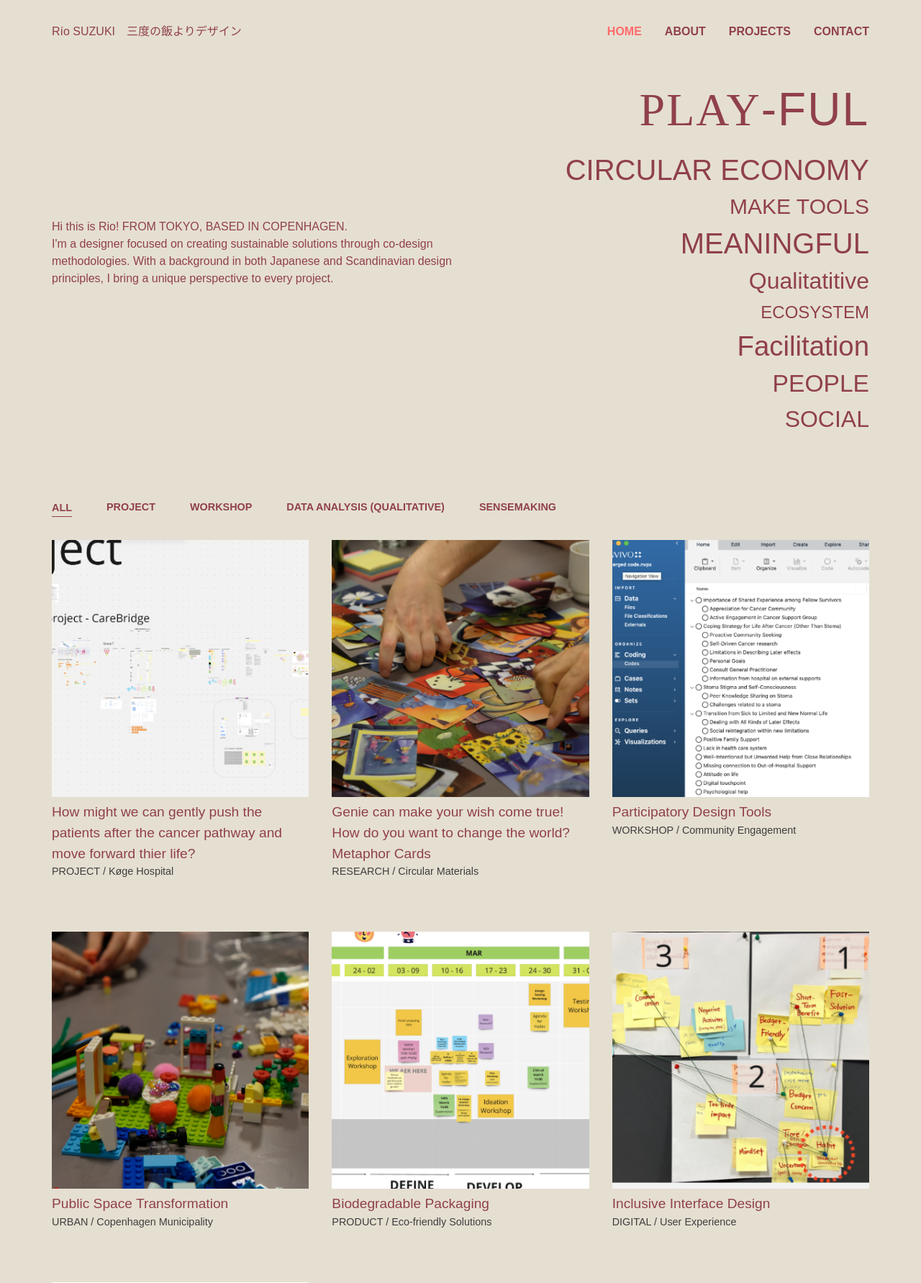
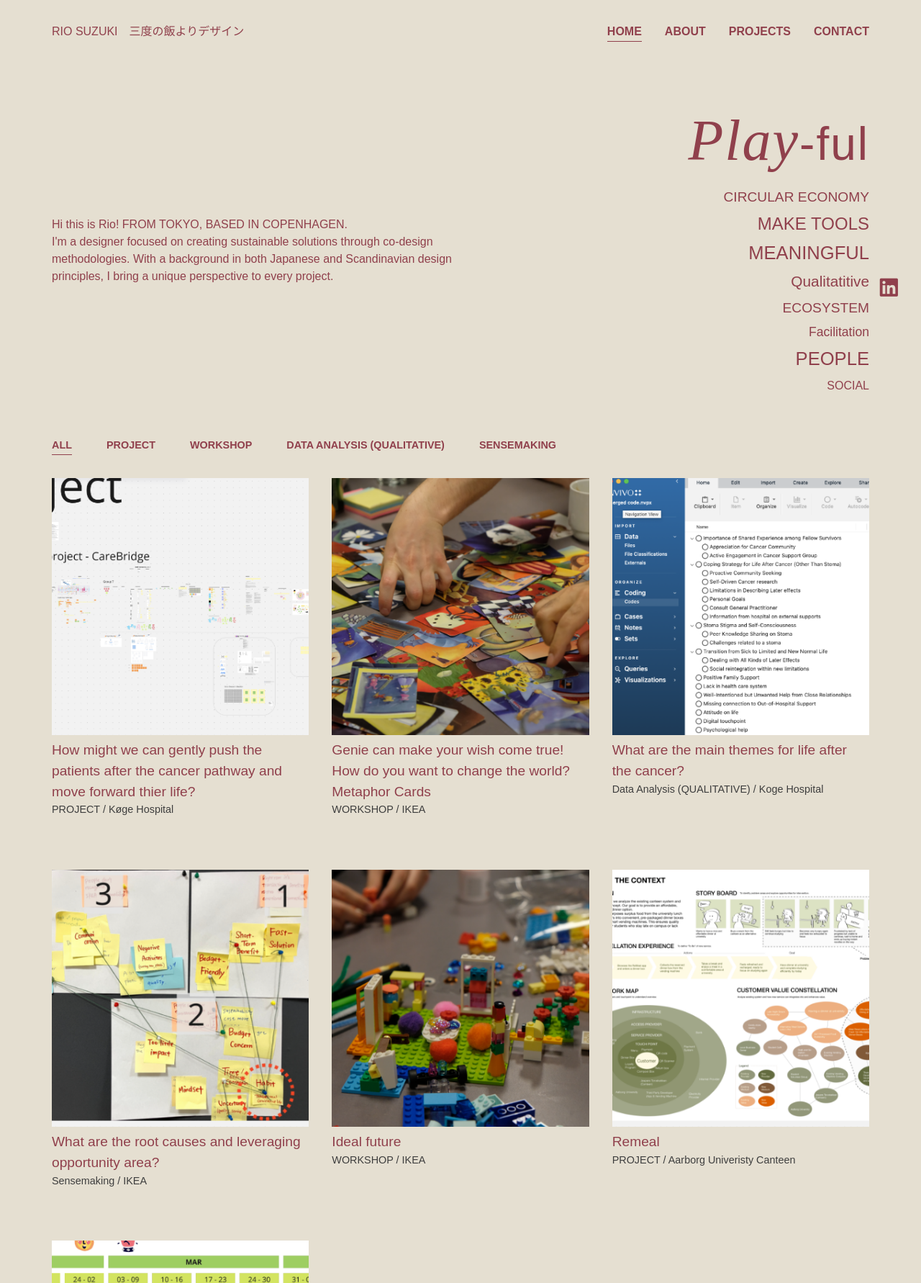
Before and after one commit to rinkun555/portfolio, a PHP site: page / in a window 1280 px wide. Shown: the top 1782 px of the page at 72% size. Run offline with PHP 8.4, Linux system fonts and the light colour scheme; some web fonts are replaced.

Commit message:
linkedin

```diff
--- a/index.html
+++ b/index.html
@@ -10,13 +10,21 @@
     <link href="https://fonts.googleapis.com/css2?family=Helvetica:wght@400;700&family=Times+New+Roman:ital,wght@0,400;0,700;1,700&display=swap" rel="stylesheet">
     <link href="https://fonts.cdnfonts.com/css/times-new-roman" rel="stylesheet">
     <link rel="stylesheet" href="https://use.typekit.net/bds6nij.css">
+    <!-- Font Awesome for social icons -->
+    <link rel="stylesheet" href="https://cdnjs.cloudflare.com/ajax/libs/font-awesome/6.4.0/css/all.min.css">
 </head>
 <body>
+    <div class="social-icons">
+        <a href="https://www.linkedin.com/in/yourprofile" target="_blank" rel="noopener noreferrer" aria-label="LinkedIn Profile">
+            <i class="fab fa-linkedin"></i>
+        </a>
+    </div>
+
     <div class="container">
         <nav class="top-nav">
             <ul>
                 <li class="name-section">
-                    <span>Río SUZUKI</span>
+                    <span>RIO SUZUKI</span>
                     <span>三度の飯よりデザイン</span>
                 </li>
                 <div class="menu-section">
@@ -35,7 +43,7 @@
                 <p>Hi this is Rio! FROM TOKYO, BASED IN COPENHAGEN.<br>I'm a designer focused on creating sustainable solutions through co-design methodologies. With a background in both Japanese and Scandinavian design principles, I bring a unique perspective to every project.</p>
             </div>
                 <div class="keyword-cloud">
-                  <h2 class="main-title"><span class="italic">PLAY</span>-FUL</h2>
+                  <h2 class="main-title"><span class="italic">Play</span>-ful</h2>
                     <span class="keyword-circular">CIRCULAR ECONOMY</span>
                     <span class="keyword-tools">MAKE TOOLS</span>
                     <span class="keyword-MEANINGFUL">MEANINGFUL</span>
@@ -69,46 +77,46 @@
                     <img src="img/project_ikea_metaphorcards.png" alt="IKEA workshop using metaphor cards to explore patient experiences.">
                     <div class="project-info">
                         <h3>Genie can make your wish come true! How do you want to change the world? Metaphor Cards</h3>
-                        <p class="project-category">RESEARCH / Circular Materials</p>
+                        <p class="project-category">WORKSHOP / IKEA</p>
                     </div>
                 </div>
                 <div class="project-card" data-category="workshop">
                     <img src="img/project_koge_coding.png" alt="NVivo screenshot showing qualitative coding for cancer survivors.">
                     <div class="project-info">
-                        <h3>Participatory Design Tools</h3>
-                        <p class="project-category">WORKSHOP / Community Engagement</p>
+                        <h3>What are the main themes for life after the cancer?</h3>
+                        <p class="project-category">Data Analysis (QUALITATIVE) / Koge Hospital</p>
                     </div>
                 </div>
                 <div class="project-card" data-category="project">
+                    <img src="img/project_ikea_rootcauses.png" alt="Root cause mapping exercise with post-it notes and string connections.">
+                    <div class="project-info">
+                        <h3>What are the root causes and leveraging opportunity area?</h3>
+                        <p class="project-category">Sensemaking / IKEA</p>
+                    </div>
+                </div>
+                <div class="project-card" data-category="data-analysis">
                     <img src="img/project_ikea_legobricks.png" alt="Make tool session with LEGO bricks for ideation and storytelling.">
                     <div class="project-info">
-                        <h3>Public Space Transformation</h3>
-                        <p class="project-category">URBAN / Copenhagen Municipality</p>
+                        <h3>Ideal future</h3>
+                        <p class="project-category">WORKSHOP / IKEA</p>
+                    </div>
+                </div>
+                <div class="project-card" data-category="project">
+                    <img src="img/project_canteen_value_map.png" alt="Customer value constellation and storyboard for a university canteen project.">
+                    <div class="project-info">
+                        <h3>Remeal</h3>
+                        <p class="project-category">PROJECT / Aarborg Univeristy Canteen</p>
                     </div>
                 </div>
                 <div class="project-card" data-category="sensemaking">
                     <img src="img/project_IKEA.png" alt="Project timeline for IKEA workshop series shown on a planning board.">
                     <div class="project-info">
-                        <h3>Biodegradable Packaging</h3>
+                        <h3>Redesigning IKEA Loyality Program</h3>
                         <p class="project-category">PRODUCT / Eco-friendly Solutions</p>
                     </div>
                 </div>
-                <div class="project-card" data-category="data-analysis">
-                    <img src="img/project_ikea_rootcauses.png" alt="Root cause mapping exercise with post-it notes and string connections.">
-                    <div class="project-info">
-                        <h3>Inclusive Interface Design</h3>
-                        <p class="project-category">DIGITAL / User Experience</p>
-                    </div>
-                </div>
-                <div class="project-card" data-category="project">
-                    <img src="img/project_canteen_value_map.png" alt="Customer value constellation and storyboard for a university canteen project.">
-                    <div class="project-info">
-                        <h3>Public Space Transformation</h3>
-                        <p class="project-category">URBAN / Copenhagen Municipality</p>
-                    </div>
-                </div>
             </section>
-            <p class="accent-text">I can make a matcha Latte from Japan and would love to talk in person</p>
+            <p class="accent-text">I can make a matcha Latte 🍵 and would love to have a casual talk in person</p>
         </main>
 
         <footer>
--- a/styles.css
+++ b/styles.css
@@ -151,16 +151,23 @@ h3 {
     color: #90404C;
     font-weight: 700;
     transition: color 0.3s;
+    padding-bottom: 0.3rem; /* ボーダーのためのパディング追加 */
+    border-bottom: 1px solid transparent; /* 透明ボーダーをデフォルトで設定 */
 }
 
-.top-nav a:hover,
+.top-nav a:hover {
+    color: #90404c50;
+}
+
 .top-nav a.active {
-    color: #ff6b6b;
+    border-bottom: 1px solid #90404C;
+    color: #90404C;
+    font-weight: 700;
 }
 
 /* Main content */
 .title-section {
-    margin-bottom: 6rem;
+    margin:6rem 0 4rem;
     display: flex;
     flex-wrap: wrap;
     gap: 2rem;
@@ -192,38 +199,36 @@ h3 {
 }
 
 .keyword-cloud .italic {
-    font-family: "garamond-premier-pro-display", serif;
-    font-weight: 300;
-    font-style: normal;
+    font-family: "cormorant-garamond", serif;
+    font-weight: 500;
+    font-style: italic;
+    font-size: 5rem;
 }
 
 /* 個別のキーワードスタイル */
 .keyword-circular {
-    font-size: 2.5rem; /* 40px */
+    font-size: 1.2rem; /* 40px */
 }
 .keyword-tools {
-    font-size: 1.875rem; /* 30px */
-}
-.keyword-playful {
-    font-size: 3rem; /* 50px */
+    font-size: 1.5rem; /* 30px */
 }
 .keyword-MEANINGFUL {
-    font-size: 2.5rem; /* 50px */
+    font-size: 1.6rem; /* 50px */
 }
 .keyword-Qualitatitive {
-    font-size: 2rem; /* 50px */
+    font-size: 1.3rem; /* 50px */
 }
 .keyword-ECOSYSTEM {
-    font-size: 1.5rem;
+    font-size: 1.2rem;
 }
 .keyword-Facilitation {
-    font-size: 2.4rem;
+    font-size: 1.1rem;
 }
 .keyword-PEOPLE {
-    font-size: 2.1rem;
+    font-size: 1.6rem;
 }
 .keyword-SOCIAL {
-    font-size: 2rem;
+    font-size: 1rem;
 }
 
 /* Projects section */
@@ -285,7 +290,7 @@ h3 {
 }
 
 .filter-tab:hover {
-    color: #ff6b6b;
+    color: #90404c50;
 }
 
 .filter-tab.active {
@@ -309,6 +314,38 @@ footer {
 .accent-text {
     font-style: italic;
     text-align: right;
+}
+
+/* Social icons */
+.social-icons {
+    position: fixed;
+    right: 2rem;
+    top: 50%;
+    transform: translateY(-50%);
+    display: flex;
+    flex-direction: column;
+    gap: 1rem;
+    z-index: 100;
+}
+
+.social-icons a {
+    display: flex;
+    justify-content: center;
+    align-items: center;
+    color: #E5DFD1;
+    transition: all 0.3s ease;
+    font-size: 1.2rem;
+}
+
+.social-icons a:hover {
+    background-color: #E5DFD1;
+    color: #90404C;
+    transform: scale(1.1);
+}
+
+.social-icons .fab{
+    color: #90404C;
+    font-size: 1.5em;
 }
 
 /* Responsive design */
@@ -365,4 +402,12 @@ footer {
     .filter-tab {
         display: inline-block;
     }
+
+    .social-icons {
+        position: static;
+        flex-direction: row;
+        justify-content: center;
+        margin-top: 2rem;
+        transform: none;
+    }
 }
```
